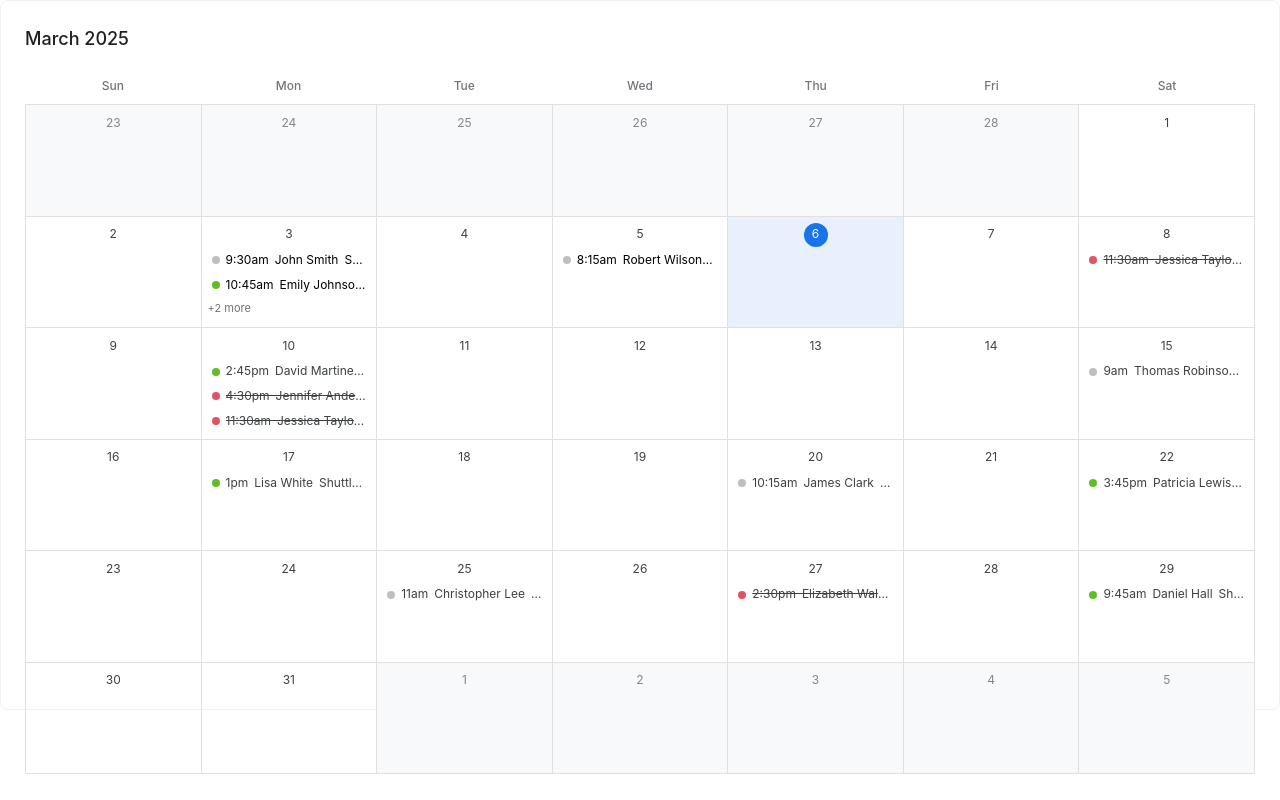
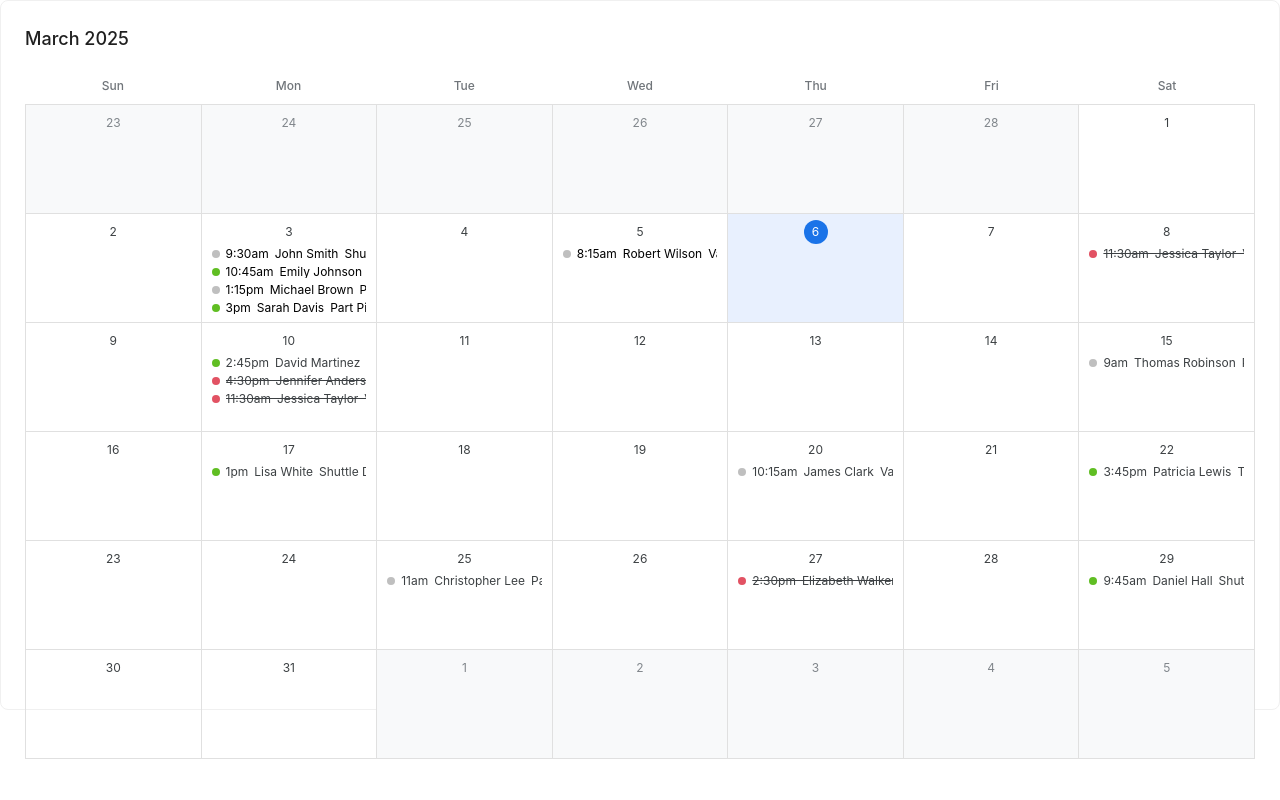
Before and after one commit to vinctustech/calendar-test, a React (Vite) app: page / in a window 1280 px wide. Built offline with nearby package versions, Linux system fonts and the light colour scheme.

Commit message:
SC-1145 reduce line-height and increase maxEventsPerDay

```diff
--- a/src/App.tsx
+++ b/src/App.tsx
@@ -133,7 +133,7 @@ function App() {
       {/*  next*/}
       {/*</Button>*/}
       <div style={{ height: 'calc(100vh - 140px)' }}>
-        <Calendar date={date} events={sampleEvents} header={true} locale={en} ellipsis />
+        <Calendar date={date} events={sampleEvents} header={true} locale={en} />
       </div>
     </Card>
   )
--- a/src/Calendar/index.tsx
+++ b/src/Calendar/index.tsx
@@ -119,7 +119,7 @@ export type CalendarProps<T extends CalendarEvent = CalendarEvent> = {
 export const Calendar = <T extends CalendarEvent>({
   date = new Date(),
   events,
-  maxEventsPerDay = 3,
+  maxEventsPerDay = 4,
   onEventClick,
   onMoreEventsClick,
   header,
--- a/src/Calendar/styles.css
+++ b/src/Calendar/styles.css
@@ -105,6 +105,7 @@
     align-items: center;
     padding: 2px 4px;
     font-size: 12px;
+    line-height: 1;
     white-space: nowrap;
     overflow: hidden;
     color: #000000;
```
